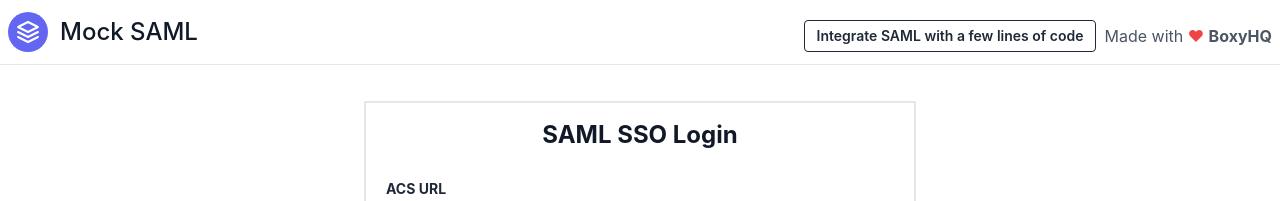
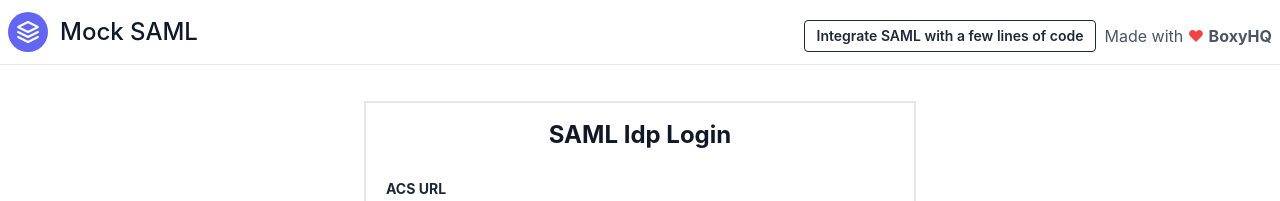
Before and after one commit to boxyhq/mock-saml, a Next.js app: page /saml/login in a window 1280 px wide. Shown: the top 201 px of the page. Built offline with nearby package versions, Linux system fonts and the light colour scheme; no server answers.

Commit message:
show IdP login title

```diff
--- a/pages/saml/login.tsx
+++ b/pages/saml/login.tsx
@@ -76,7 +76,9 @@ export default function Login() {
         <div className='flex w-full max-w-xl flex-col px-3'>
           <div className='space-y-2'>
             <div className='border-2 p-4'>
-              <h2 className='mb-5 text-center text-2xl font-bold text-gray-900'>SAML SSO Login</h2>
+              <h2 className='mb-5 text-center text-2xl font-bold text-gray-900'>
+                {!acsUrl ? 'SAML Idp Login' : 'SAML SSO Login'}
+              </h2>
               <form onSubmit={handleSubmit}>
                 <div className='grid grid-cols-2 gap-y-1 gap-x-5'>
                   {!acsUrl ? (
```
